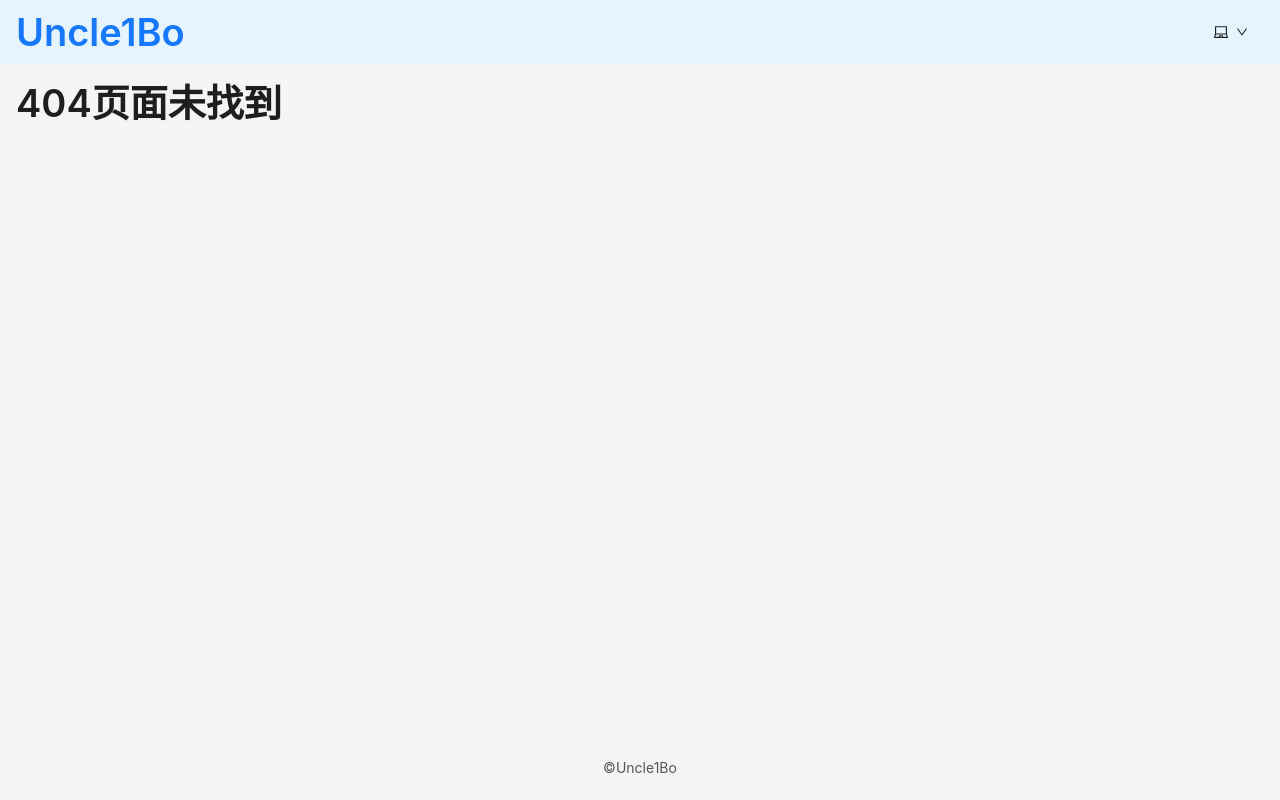
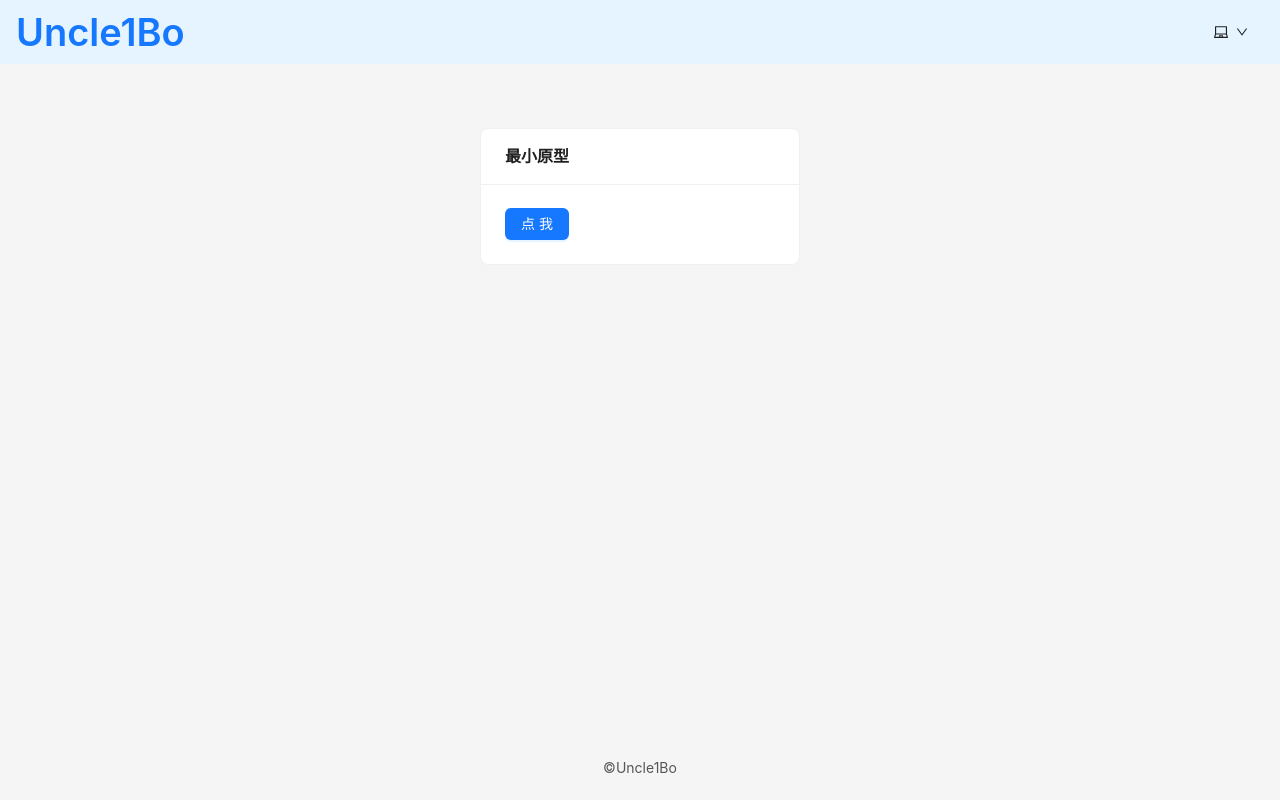
Before and after one commit to uncle1bo/uncle1bo-sitev2, a React (Vite) app: page /about/site/ApiShowcase in a window 1280 px wide. Built offline with nearby package versions, Linux system fonts and the light colour scheme.

Commit message:
feat: api示例页

```diff
--- /dev/null
+++ b/src/react-app/pages/about/site/ApiShowcase/index.tsx
@@ -0,0 +1,21 @@
+import { useState } from 'react';
+import { Button, Card } from 'antd';
+
+export default function ApiShowcase() {
+  const [data, setData] = useState('');
+
+  const get = async () => {
+    const res = await fetch('/api/');
+    const json = await res.json();
+    setData(json.name);
+  };
+
+  return (
+    <Card title="最小原型" style={{ maxWidth: 320, margin: '48px auto' }}>
+      <Button type="primary" onClick={get}>
+        点我
+      </Button>
+      {data && <div style={{ marginTop: 16 }}>{data}</div>}
+    </Card>
+  );
+}
```
